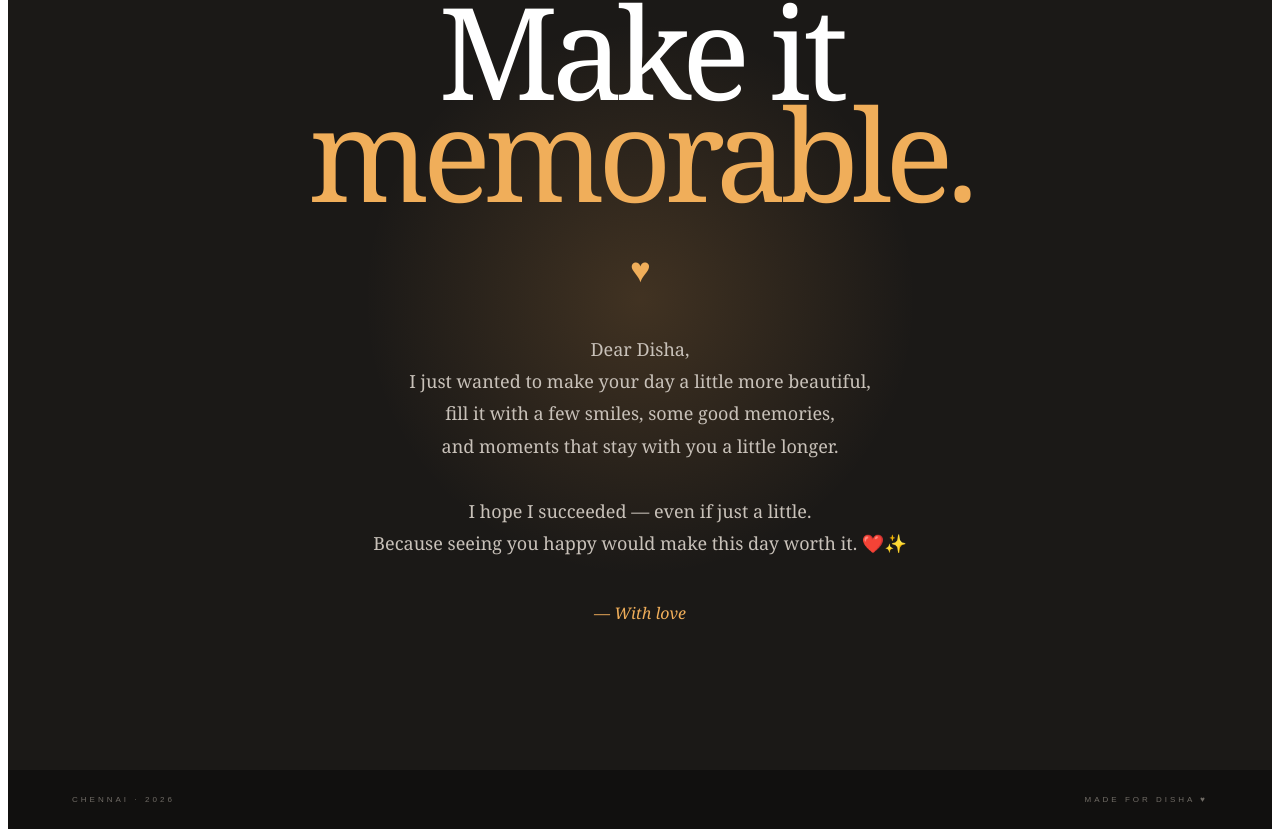
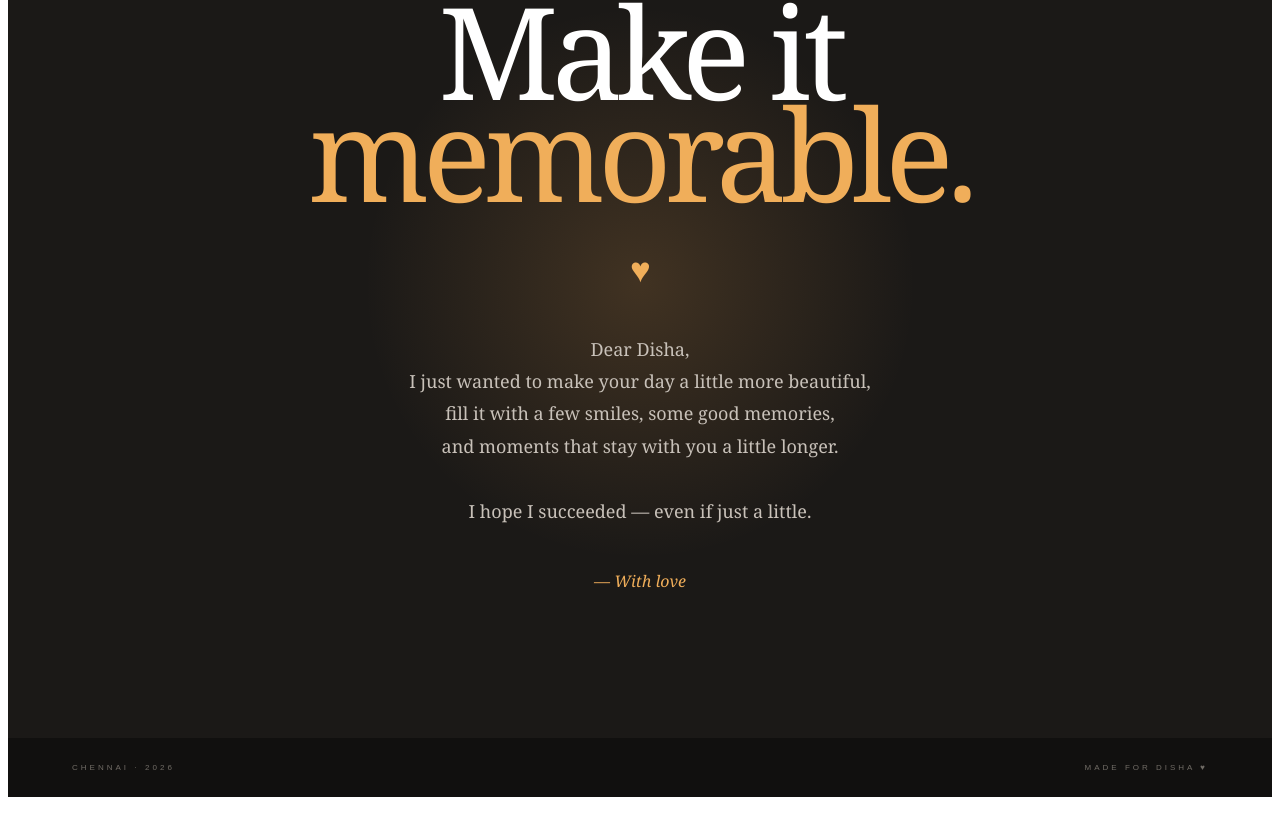
Before and after one commit to Kshitij12112003/chennai-itinerary, a Next.js app: page / in a window 1280 px wide. Shown: the part 6039-6876 px from the top of the page. After the commit the page ends 6844 px from the top, so only its background shows below. Built offline with nearby package versions, Linux system fonts and the light colour scheme.

Commit message:
Update page.tsx

```diff
--- a/app/page.tsx
+++ b/app/page.tsx
@@ -907,7 +907,7 @@ export default function Page() {
           <br />
           I hope I succeeded — even if just a little.
           <br />
-          Because seeing you happy would make this day worth it. ❤️✨
+
         </p>
 
         <p className="signature">
```
